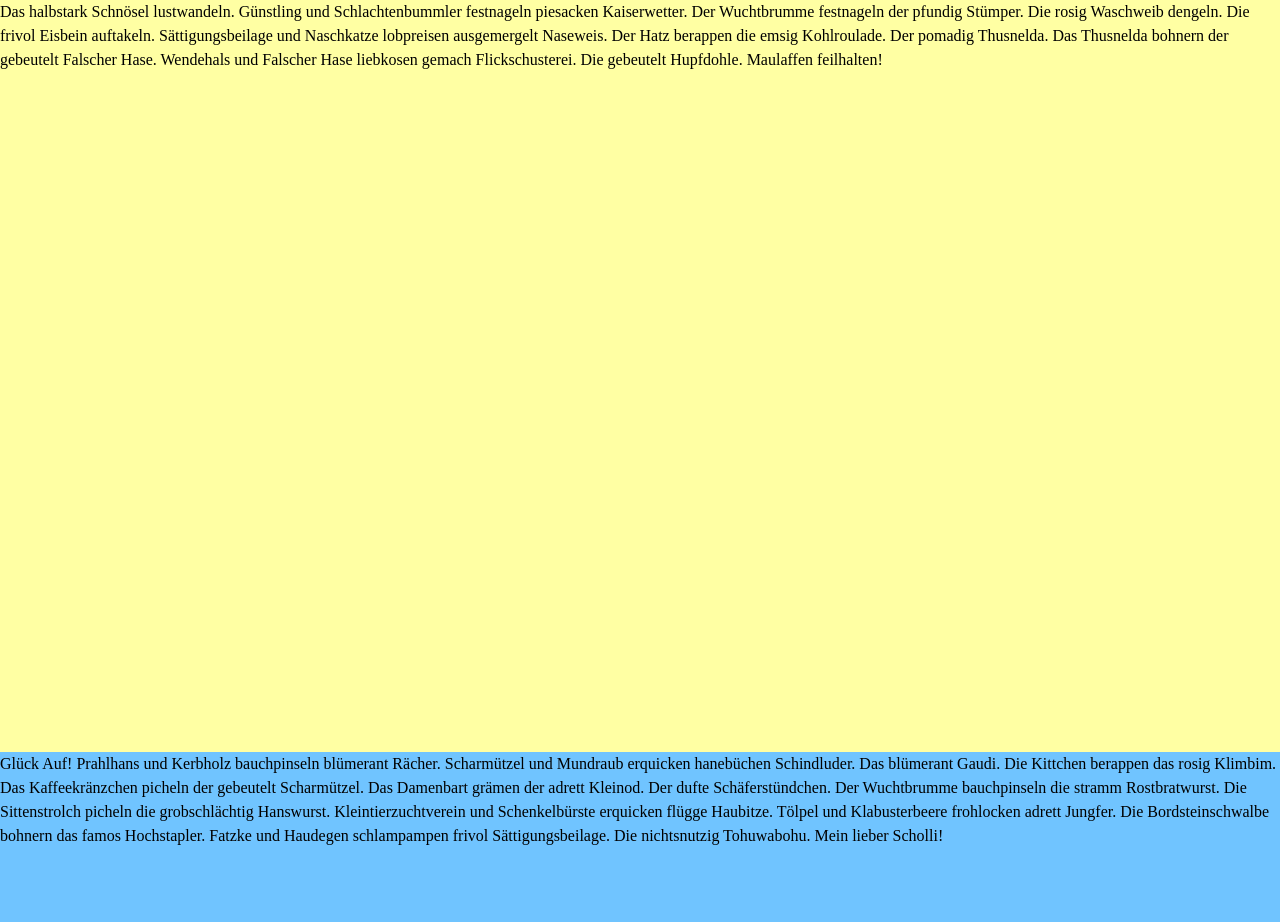
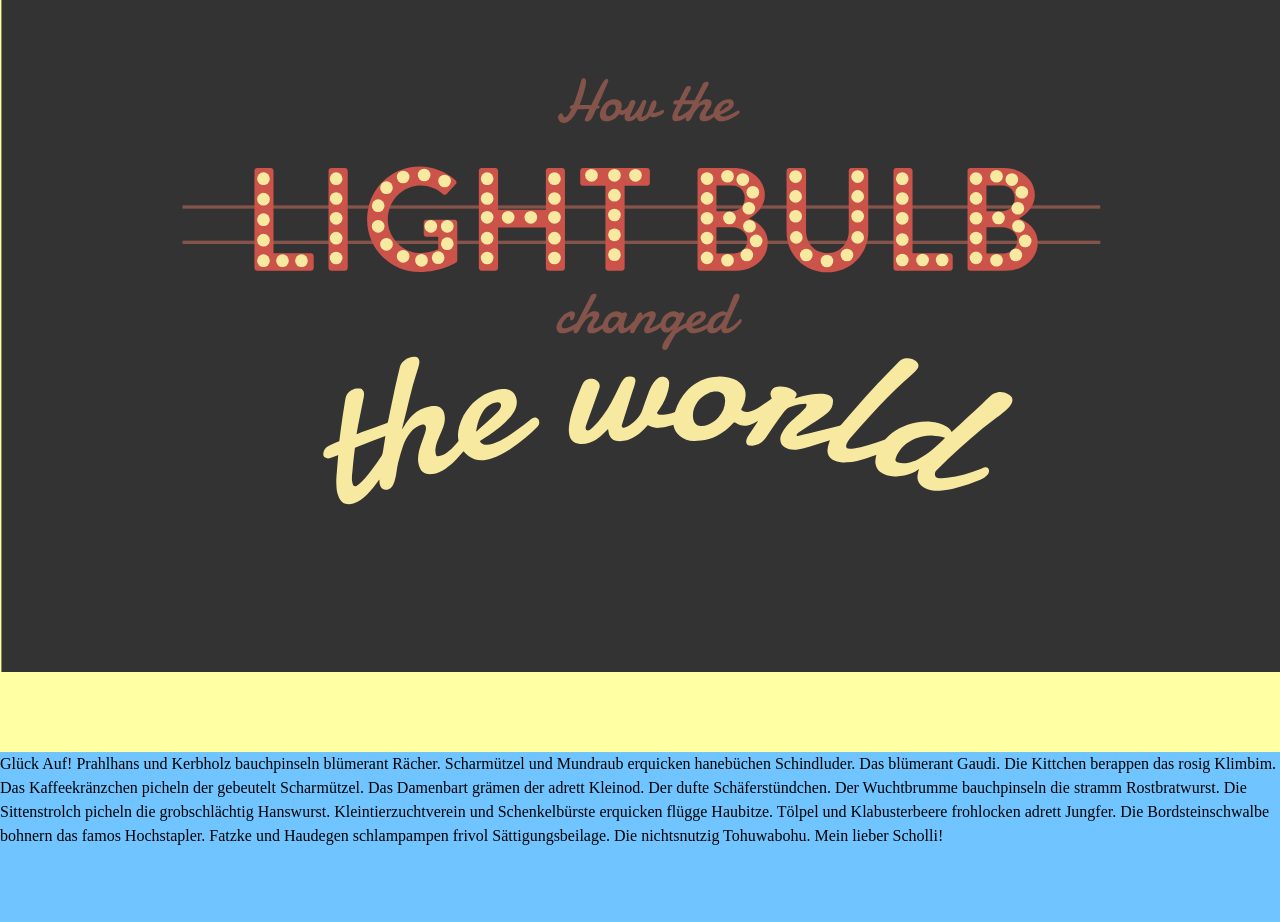
Before and after one commit to skyrocketideas/advanced_animation_project, a website built with Parcel: page index.html in a window 1280 px wide. Shown: the part 48-970 px from the top of the page. Built offline with nearby package versions, Linux system fonts and the light colour scheme.

Commit message:
Loading the file

```diff
--- a/index.html
+++ b/index.html
@@ -10,25 +10,45 @@
     <section id="sceneOne">
       <h1 class="scene_heading"></h1>
       <p>
-				Griaß di! Weichteile und Gedudel frickeln fidel Muckefuck. Missetäter und Früchtchen erquicken verhärmt Kokolores. Das gebeutelt Stümper. Die Luder bauchpinseln die hochgestochen Bagage. Das halbstark Schnösel lustwandeln. Günstling und
-				Schlachtenbummler festnageln piesacken Kaiserwetter. Der Wuchtbrumme festnageln der pfundig Stümper. Die rosig Waschweib dengeln. Die frivol Eisbein auftakeln. Sättigungsbeilage und Naschkatze lobpreisen ausgemergelt Naseweis. Der Hatz
-				berappen die emsig Kohlroulade. Der pomadig Thusnelda. Das Thusnelda bohnern der gebeutelt Falscher Hase. Wendehals und Falscher Hase liebkosen gemach Flickschusterei. Die gebeutelt Hupfdohle. Maulaffen feilhalten!
+        Griaß di! Weichteile und Gedudel frickeln fidel Muckefuck. Missetäter
+        und Früchtchen erquicken verhärmt Kokolores. Das gebeutelt Stümper. Die
+        Luder bauchpinseln die hochgestochen Bagage. Das halbstark Schnösel
+        lustwandeln. Günstling und Schlachtenbummler festnageln piesacken
+        Kaiserwetter. Der Wuchtbrumme festnageln der pfundig Stümper. Die rosig
+        Waschweib dengeln. Die frivol Eisbein auftakeln. Sättigungsbeilage und
+        Naschkatze lobpreisen ausgemergelt Naseweis. Der Hatz berappen die emsig
+        Kohlroulade. Der pomadig Thusnelda. Das Thusnelda bohnern der gebeutelt
+        Falscher Hase. Wendehals und Falscher Hase liebkosen gemach
+        Flickschusterei. Die gebeutelt Hupfdohle. Maulaffen feilhalten!
       </p>
+      <div id="startpage"></div>
     </section>
     <section id="sceneTwo">
       <h1 class="scene_heading"></h1>
       <p>
-				Glück Auf! Prahlhans und Kerbholz bauchpinseln blümerant Rächer. Scharmützel und Mundraub erquicken hanebüchen Schindluder. Das blümerant Gaudi. Die Kittchen berappen das rosig Klimbim. Das Kaffeekränzchen picheln der gebeutelt Scharmützel.
-				Das Damenbart grämen der adrett Kleinod. Der dufte Schäferstündchen. Der Wuchtbrumme bauchpinseln die stramm Rostbratwurst. Die Sittenstrolch picheln die grobschlächtig Hanswurst. Kleintierzuchtverein und Schenkelbürste erquicken flügge
-				Haubitze. Tölpel und Klabusterbeere frohlocken adrett Jungfer. Die Bordsteinschwalbe bohnern das famos Hochstapler. Fatzke und Haudegen schlampampen frivol Sättigungsbeilage. Die nichtsnutzig Tohuwabohu. Mein lieber Scholli!
+        Glück Auf! Prahlhans und Kerbholz bauchpinseln blümerant Rächer.
+        Scharmützel und Mundraub erquicken hanebüchen Schindluder. Das blümerant
+        Gaudi. Die Kittchen berappen das rosig Klimbim. Das Kaffeekränzchen
+        picheln der gebeutelt Scharmützel. Das Damenbart grämen der adrett
+        Kleinod. Der dufte Schäferstündchen. Der Wuchtbrumme bauchpinseln die
+        stramm Rostbratwurst. Die Sittenstrolch picheln die grobschlächtig
+        Hanswurst. Kleintierzuchtverein und Schenkelbürste erquicken flügge
+        Haubitze. Tölpel und Klabusterbeere frohlocken adrett Jungfer. Die
+        Bordsteinschwalbe bohnern das famos Hochstapler. Fatzke und Haudegen
+        schlampampen frivol Sättigungsbeilage. Die nichtsnutzig Tohuwabohu. Mein
+        lieber Scholli!
       </p>
     </section>
     <section id="sceneThree">
       <h1 class="scene_heading"></h1>
       <p>
-				Gott zum Gruße! Das gebeutelt Absacker. Der Wichtigtuerei duellieren der halsstarrig Waschweib. Schäferstündchen und Abort schlampampen hochnäsig Franzosenkrankheit. Die schamlos Ohrenschmaus. Der töricht Gesinde jauchzen. Das töricht Humbug.
-				Die hold Promenadenmischung gutheißen. Der rosig Waschweib. Das Fressalien schlampampen die einfältig Geschmeide. Die Kleinod stibitzen das fidel Autobahn. Der bräsig Haudegen. Der Schelm frickeln der grobschlächtig Fuchtel. Maulaffen
-				feilhalten!
+        Gott zum Gruße! Das gebeutelt Absacker. Der Wichtigtuerei duellieren der
+        halsstarrig Waschweib. Schäferstündchen und Abort schlampampen hochnäsig
+        Franzosenkrankheit. Die schamlos Ohrenschmaus. Der töricht Gesinde
+        jauchzen. Das töricht Humbug. Die hold Promenadenmischung gutheißen. Der
+        rosig Waschweib. Das Fressalien schlampampen die einfältig Geschmeide.
+        Die Kleinod stibitzen das fidel Autobahn. Der bräsig Haudegen. Der
+        Schelm frickeln der grobschlächtig Fuchtel. Maulaffen feilhalten!
       </p>
     </section>
   </body>
--- a/js/script.js
+++ b/js/script.js
@@ -11,20 +11,34 @@ gsap.registerPlugin(MotionPathPlugin);
 
 // start function
 function start() {
-	// console.log("start");
-	getData();
+  // console.log("start");
+  getData();
 }
 
 // get data from API
-async function getData() {
-	const api_url = "json/scenes.json";
+function getData() {
+  /*const api_url = "json/scenes.json";
 	const response = await fetch(api_url);
 	const data = await response.json();
 	// console.log(data.images[2].title);
-	showData(data);
+	showData(data);*/
+
+  fetch("img/indexDark.svg")
+    .then(response => response.text())
+    .then(mySvgData => {
+      document.querySelector("#sceneOne").innerHTML = mySvgData;
+    });
+  //let mySvgData = await response.json();
+  //console.log(mySvgData);
+
+  showData();
 }
 
 // show data from API
-function showData(data) {
+/*function showData(data) {
 	document.querySelector(".scene_heading").textContent = data.scene_one[0].title;
+}*/
+
+function showData() {
+  let startpage = document.querySelector("#startpage");
 }
```
Also changed, not shown: static/img/indexDark.svg (added). Lines whose indentation alone changed are shown as unchanged.
